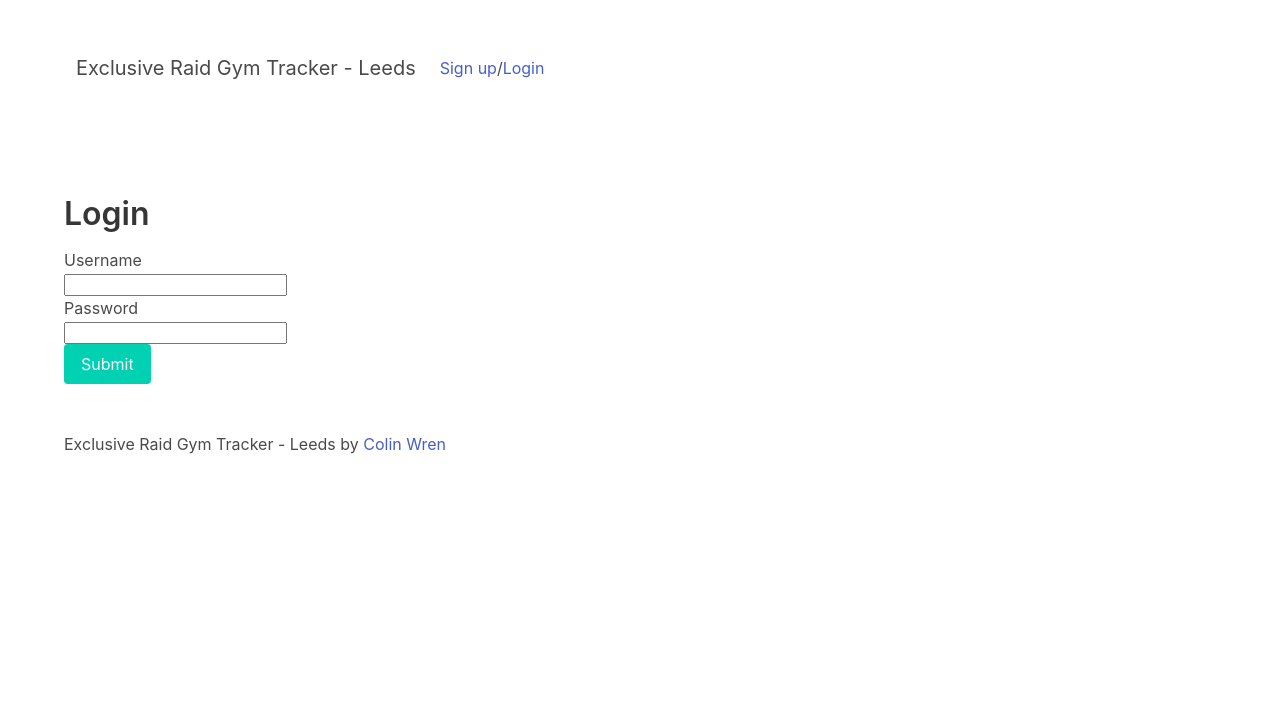
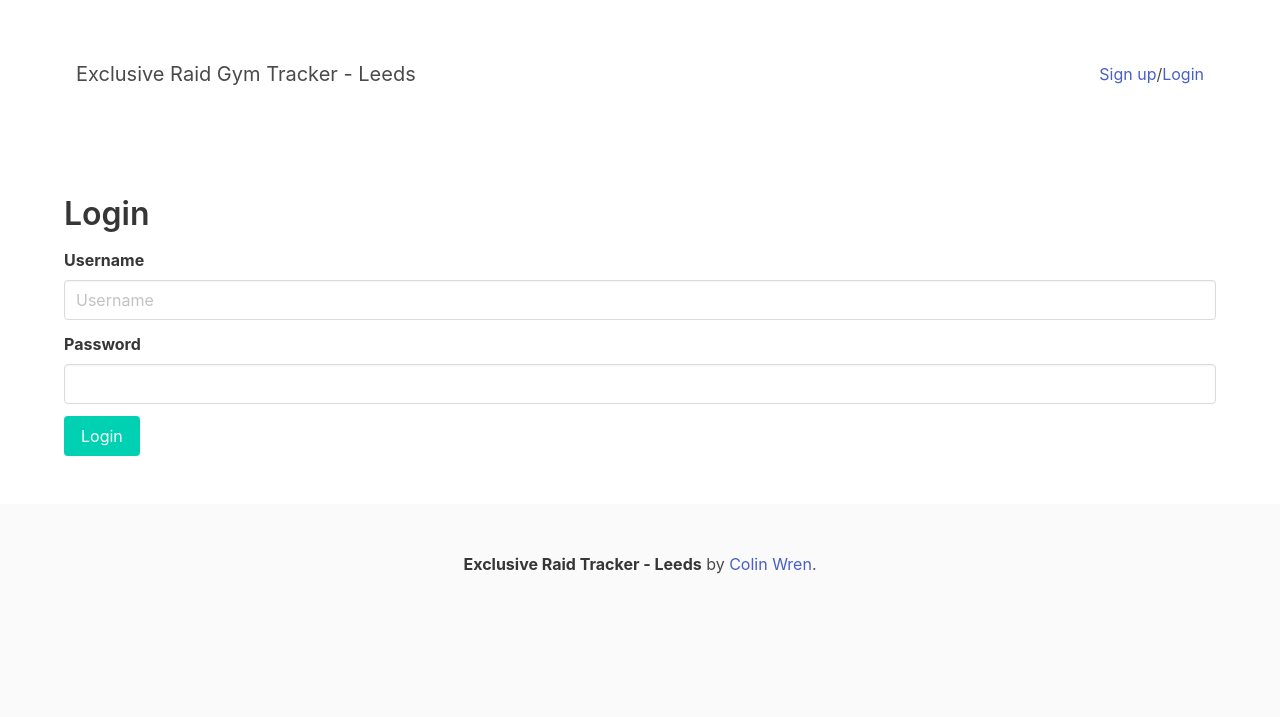
Before and after one commit to Gimpneek/exclusive-raid-gym-tracker, a Django app: template app/templates/app/login.html in a window 1280 px wide. Shown: the top 717 px of the page. Run offline with Django 3.2, Linux system fonts and the light colour scheme; the template is opened without the code that fills it, so the values that code supplies are empty; some libraries are stand-ins or nearby versions.

Commit message:
Cleaning up design

```diff
--- a/app/templates/app/base.html
+++ b/app/templates/app/base.html
@@ -4,7 +4,7 @@
 <head>
     <meta charset="UTF-8">
     <title>Exclusive Raid Gym Tracker - Leeds</title>
-    <link href="https://cdnjs.cloudflare.com/ajax/libs/bulma/0.0.17/css/bulma.min.css" rel="stylesheet"/>
+    <link href="https://cdnjs.cloudflare.com/ajax/libs/bulma/0.5.1/css/bulma.min.css" rel="stylesheet"/>
     <style>
         .select[multiple]{
             height: 100%;
@@ -25,7 +25,7 @@
         <div class="container">
             <nav class="navbar">
               <!-- Left side -->
-              <div class="navbar-left">
+              <div class="navbar-start">
                 <div class="navbar-item">
                   <p class="subtitle is-5">
                     Exclusive Raid Gym Tracker - Leeds
@@ -34,7 +34,7 @@
               </div>
 
               <!-- Right side -->
-              <div class="navbar-right">
+              <div class="navbar-end">
                 <p class="navbar-item">
                     {%  if user.is_authenticated %}
                         <a href="/logout/">Logout</a>
@@ -46,35 +46,31 @@
             </nav>
         </div>
     </section>
+    {% block hero %}
+    {% endblock %}
     <section class="section">
         <div class="container">
             <div class="columns">
                 <div class="column content">
                     {% block content %}
-                        <h1>Exclusive Raid Gym Tracker - Leeds</h1>
-                        <p>A tool for tracking which gyms you've visited in order to maximise you chance at getting an exclusive raid in the city center of Leeds.</p>
-                        <h2>How it works</h2>
-                        <ol>
-                            <li><a href="/signup/">Sign up for an account</a></li>
-                            <li>Add the date of the last raid you did for the Gyms in the town centre</li>
-                            <li>Use the list to keep on top of the gyms so you don't miss out on an exclusive raid</li>
-                        </ol>
-                        <h2>Product Roadmap</h2>
-                        <ul>
-                            <li>See when a raid is active on a gym you need to do a raid on</li>
-                            <li>See how many others need to do a raid on a particular gym - so you can organise a raid party</li>
-                        </ul>
                     {% endblock %}
                 </div>
             </div>
         </div>
     </section>
-    <footer>
-        <div class="container">
-            <div class="content is-text-centered">
-                <p>Exclusive Raid Gym Tracker - Leeds by <a href="http://colinwren.is/awesome">Colin Wren</a></p>
-            </div>
+    <footer class="footer">
+      <div class="container">
+        <div class="content has-text-centered">
+          <p>
+            <strong>Exclusive Raid Tracker - Leeds</strong> by <a href="http://colinwren.is/awesome">Colin Wren</a>.
+          </p>
+          <p>
+            <a class="icon" href="https://github.com/gimpneek/exclusive_raid_tracker">
+              <i class="fa fa-github"></i>
+            </a>
+          </p>
         </div>
+      </div>
     </footer>
 </body>
 </html>
--- a/app/templates/app/login.html
+++ b/app/templates/app/login.html
@@ -1,14 +1,24 @@
 {% extends "app/base.html" %}
 {% block content %}
     <h1>Login</h1>
-    <form action="" method="post" id="cv_element_form">
-        <label for="username">Username</label>
-        <input name="username" type="text">
-        <label for="password">Password</label>
-        <input name="password" type="password">
+    <form action="" method="post">
+    <div class="field">
+        <label for="username" class="label">Username</label>
+        <div class="control">
+            <input class="input" name="username" type="text" placeholder="Username">
+        </div>
+    </div>
+    <div class="field">
+        <label for="password" class="label">Password</label>
+        <div class="control">
+            <input class="input" name="password" type="password">
+        </div>
+    </div>
         {% csrf_token %}
+    <div class="field">
         <p class="control">
-            <input type="submit" value="Submit" class="button is-primary" id="form_submit" />
+            <input type="submit" value="Login" class="button is-primary" id="form_submit" />
         </p>
+    </div>
     </form>
 {%  endblock %}
--- a/app/views/homepage.py
+++ b/app/views/homepage.py
@@ -6,4 +6,4 @@ def index(request):
     """
     Show the homepage
     """
-    return render(request, 'app/base.html')
+    return render(request, 'app/homepage.html')
--- a/exclusive_raid_tracker/urls.py
+++ b/exclusive_raid_tracker/urls.py
@@ -21,6 +21,7 @@ from app.views.logout import logout_page
 from app.views.gym_list import gym_list
 from app.views.signup import signup_page
 from app.views.gym_item import gym_item
+from app.views.hide_gym_item import hide_gym_item
 
 urlpatterns = [
     url(r'^$', index, name='index'),
@@ -29,5 +30,6 @@ urlpatterns = [
     url(r'^logout/', logout_page, name='logout'),
     url(r'^signup/', signup_page, name='signup'),
     url(r'^list/', gym_list, name='gym_list'),
-    url(r'^item/(?P<gym_item_id>\d+)/$', gym_item, name='gym_item')
+    url(r'^item/(?P<gym_item_id>\d+)/$', gym_item, name='gym_item'),
+    url(r'^hide/(?P<gym_item_id>\d+)/$', hide_gym_item, name='hide_gym_item')
 ]
```
Also changed, not shown: app/templates/app/gym_item.html (+14 -5 lines), app/templates/app/gym_list.html (+31 -5 lines), app/templates/app/homepage.html (added, +28 -0 lines), app/templates/app/signup.html (+14 -4 lines), app/views/hide_gym_item.py (added, +15 -0 lines).
